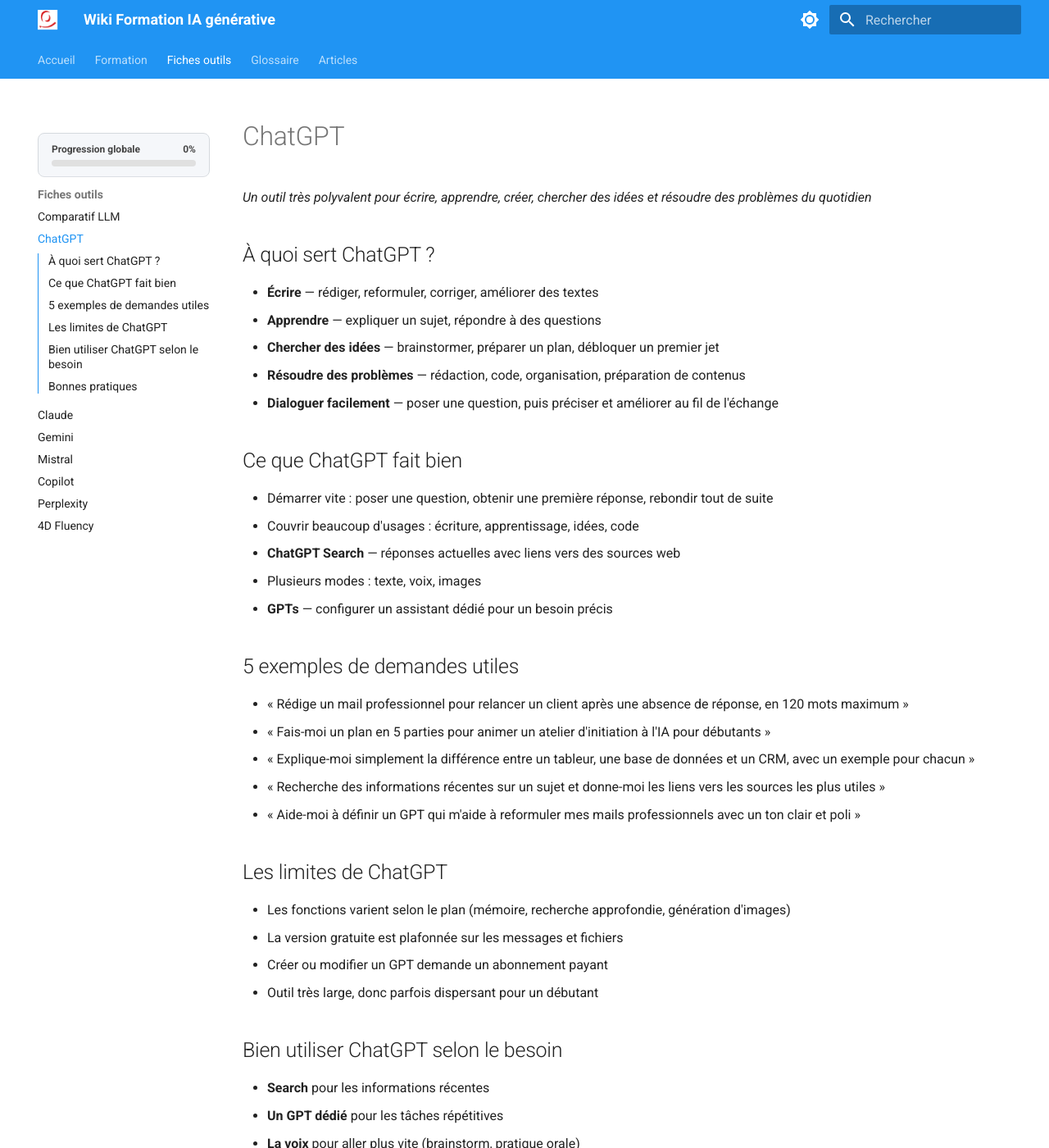
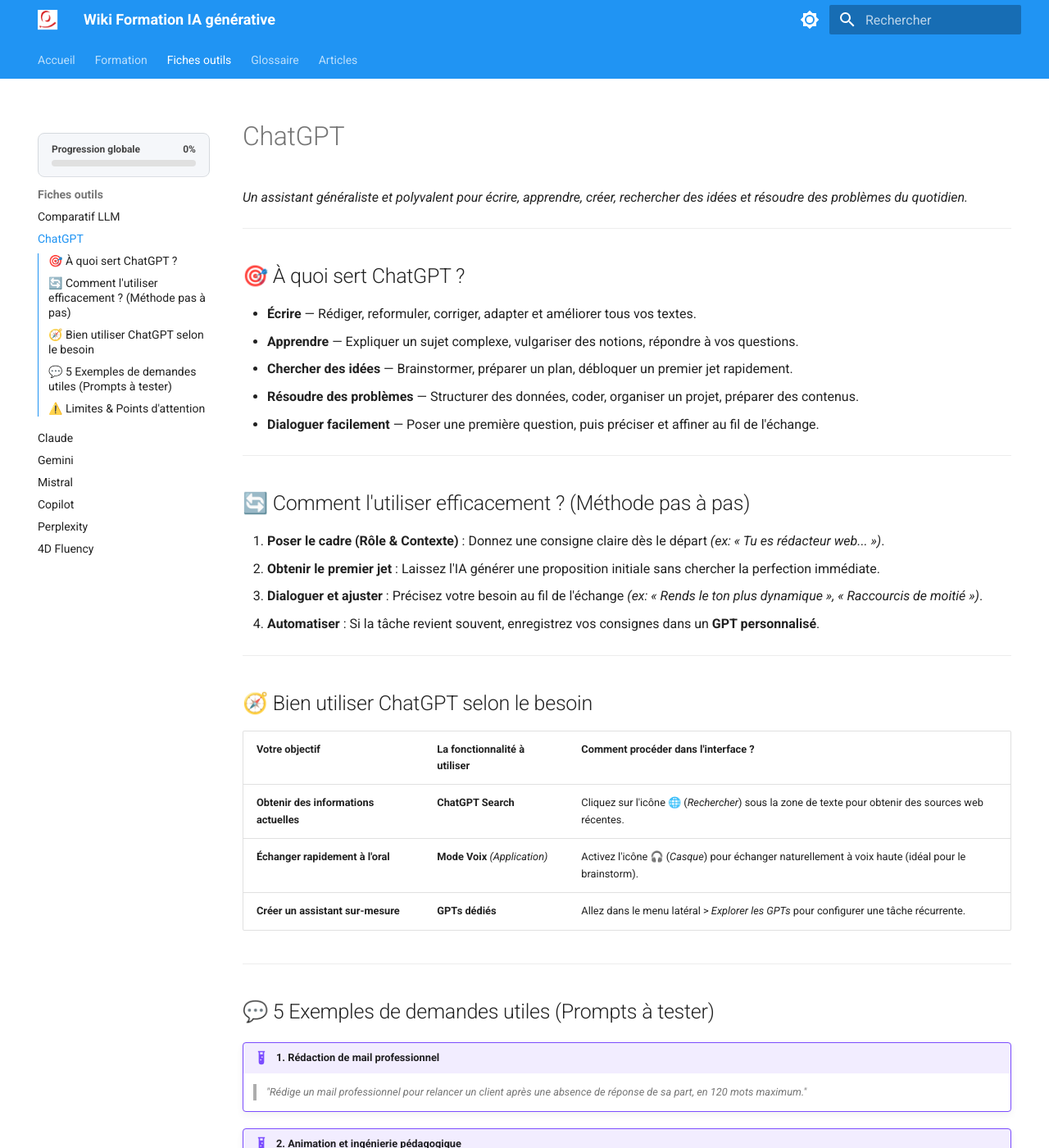
Before and after one commit to pierre-l-hue/wiki-formation-ia, an MkDocs documentation site: the page built from docs/outils/chatgpt.md, in a window 1280 px wide and 1400 px high. Shown: the whole window at 82% size. Built offline with MkDocs 1.6.1 and Material for MkDocs 9.7.7, drawn with Linux system fonts in a browser that asks for light colours; some of the changed text lies outside the part shown.

Commit message:
Update chatgpt.md

```diff
--- a/docs/outils/chatgpt.md
+++ b/docs/outils/chatgpt.md
@@ -1,49 +1,64 @@
 # ChatGPT
 
-*Un outil très polyvalent pour écrire, apprendre, créer, chercher des idées et résoudre des problèmes du quotidien*
+*Un assistant généraliste et polyvalent pour écrire, apprendre, créer, rechercher des idées et résoudre des problèmes du quotidien.*
 
-## À quoi sert ChatGPT ?
+---
 
-- **Écrire** — rédiger, reformuler, corriger, améliorer des textes
-- **Apprendre** — expliquer un sujet, répondre à des questions
-- **Chercher des idées** — brainstormer, préparer un plan, débloquer un premier jet
-- **Résoudre des problèmes** — rédaction, code, organisation, préparation de contenus
-- **Dialoguer facilement** — poser une question, puis préciser et améliorer au fil de l'échange
+## 🎯 À quoi sert ChatGPT ?
 
-## Ce que ChatGPT fait bien
+- **Écrire** — Rédiger, reformuler, corriger, adapter et améliorer tous vos textes.
+- **Apprendre** — Expliquer un sujet complexe, vulgariser des notions, répondre à vos questions.
+- **Chercher des idées** — Brainstormer, préparer un plan, débloquer un premier jet rapidement.
+- **Résoudre des problèmes** — Structurer des données, coder, organiser un projet, préparer des contenus.
+- **Dialoguer facilement** — Poser une première question, puis préciser et affiner au fil de l'échange.
 
-- Démarrer vite : poser une question, obtenir une première réponse, rebondir tout de suite
-- Couvrir beaucoup d'usages : écriture, apprentissage, idées, code
-- **ChatGPT Search** — réponses actuelles avec liens vers des sources web
-- Plusieurs modes : texte, voix, images
-- **GPTs** — configurer un assistant dédié pour un besoin précis
+---
 
-## 5 exemples de demandes utiles
+## 🔄 Comment l'utiliser efficacement ? (Méthode pas à pas)
+1. **Poser le cadre (Rôle & Contexte)** : Donnez une consigne claire dès le départ *(ex: « Tu es rédacteur web... »)*.
+2. **Obtenir le premier jet** : Laissez l'IA générer une proposition initiale sans chercher la perfection immédiate.
+3. **Dialoguer et ajuster** : Précisez votre besoin au fil de l'échange *(ex: « Rends le ton plus dynamique », « Raccourcis de moitié »)*.
+4. **Automatiser** : Si la tâche revient souvent, enregistrez vos consignes dans un **GPT personnalisé**.
 
-- « Rédige un mail professionnel pour relancer un client après une absence de réponse, en 120 mots maximum »
-- « Fais-moi un plan en 5 parties pour animer un atelier d'initiation à l'IA pour débutants »
-- « Explique-moi simplement la différence entre un tableur, une base de données et un CRM, avec un exemple pour chacun »
-- « Recherche des informations récentes sur un sujet et donne-moi les liens vers les sources les plus utiles »
-- « Aide-moi à définir un GPT qui m'aide à reformuler mes mails professionnels avec un ton clair et poli »
+---
 
-## Les limites de ChatGPT
+## 🧭 Bien utiliser ChatGPT selon le besoin
 
-- Les fonctions varient selon le plan (mémoire, recherche approfondie, génération d'images)
-- La version gratuite est plafonnée sur les messages et fichiers
-- Créer ou modifier un GPT demande un abonnement payant
-- Outil très large, donc parfois dispersant pour un débutant
+| Votre objectif | La fonctionnalité à utiliser | Comment procéder dans l'interface ? |
+| :--- | :--- | :--- |
+| **Obtenir des informations actuelles** | **ChatGPT Search** | Cliquez sur l'icône 🌐 (*Rechercher*) sous la zone de texte pour obtenir des sources web récentes. |
+| **Échanger rapidement à l'oral** | **Mode Voix** *(Application)* | Activez l'icône 🎧 (*Casque*) pour échanger naturellement à voix haute (idéal pour le brainstorm). |
+| **Créer un assistant sur-mesure** | **GPTs dédiés** | Allez dans le menu latéral > *Explorer les GPTs* pour configurer une tâche récurrente. |
 
-## Bien utiliser ChatGPT selon le besoin
+---
 
-- **Search** pour les informations récentes
-- **Un GPT dédié** pour les tâches répétitives
-- **La voix** pour aller plus vite (brainstorm, pratique orale)
+## 💬 5 Exemples de demandes utiles (Prompts à tester)
 
-!!! example "Exemple"
-    Pour une veille métier, utilisez Search ; pour un assistant mail récurrent, créez plutôt un GPT dédié.
+!!! example "1. Rédaction de mail professionnel"
+    > *"Rédige un mail professionnel pour relancer un client après une absence de réponse de sa part, en 120 mots maximum."*
 
-## Bonnes pratiques
+!!! example "2. Animation et ingénierie pédagogique"
+    > *"Fais-moi un plan en 5 parties pour animer un atelier d'initiation à l'intelligence artificielle pour des débutants."*
 
-- Commencer simplement, puis préciser la demande
-- Utiliser Search quand le sujet dépend de l'actualité
-- Créer un GPT quand la même tâche revient souvent
+!!! example "3. Vulgarisation et pédagogie"
+    > *"Explique-moi simplement la différence entre un tableur, une base de données et un CRM, avec un exemple pour chacun."*
+
+!!! example "4. Veille et recherche d'actualités (Search)"
+    > *"Recherche des informations récentes sur [Sujet] et donne-moi une synthèse claire accompagnée des liens vers les sources les plus utiles."*
+
+!!! example "5. Configuration d'un assistant dédié"
+    > *"Aide-moi à définir les instructions d'un GPT qui m'aidera à reformuler mes mails professionnels avec un ton clair, synthétique et poli."*
+
+---
+
+## ⚠️ Limites & Points d'attention
+
+- **Variabilité des fonctions** : L'accès à la mémoire, la recherche approfondie ou la génération d'images dépend du plan souscrit.
+- **Plafonnement de la version gratuite** : Le volume de messages quotidiens et l'analyse de fichiers lourds y sont limités.
+- **Création de GPTs** : La création et la personnalisation de ses propres GPTs nécessitent un abonnement payant.
+- **Posture de départ** : Outil très large et généraliste, qui peut parfois sembler dispersant lors des premières utilisations.
+
+---
+
+!!! tip "La règle d'or d'utilisation"
+    Commencez toujours simplement, puis précisez votre demande. Utilisez **Search** pour tout ce qui touche à l'actualité, et créez un **GPT dédié** dès qu'une tâche devient répétitive.
```
